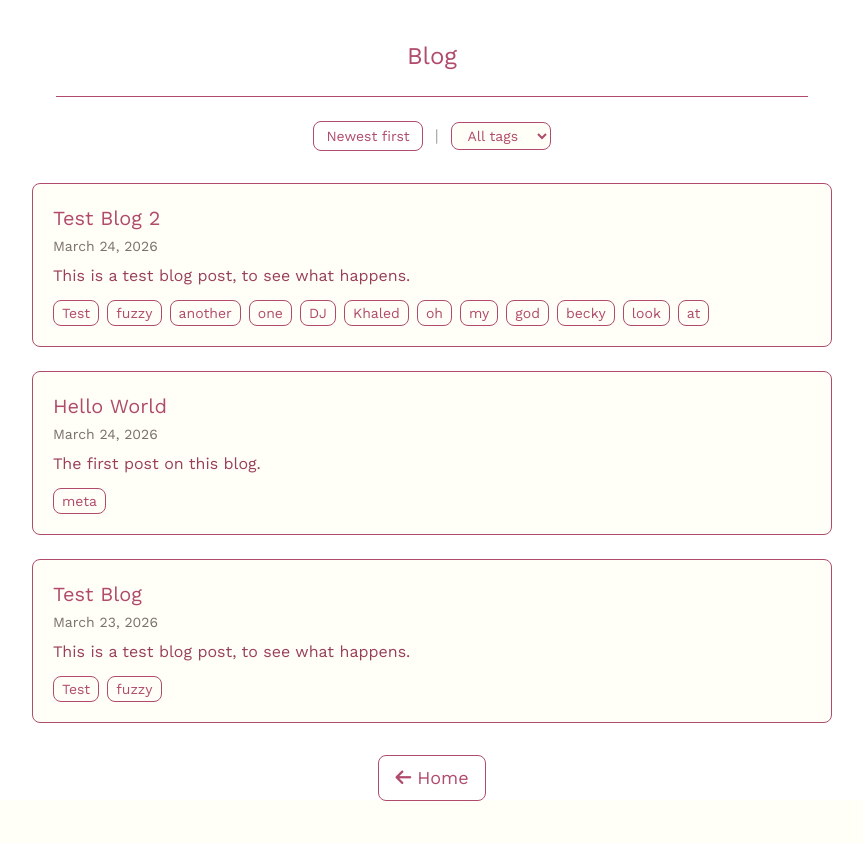
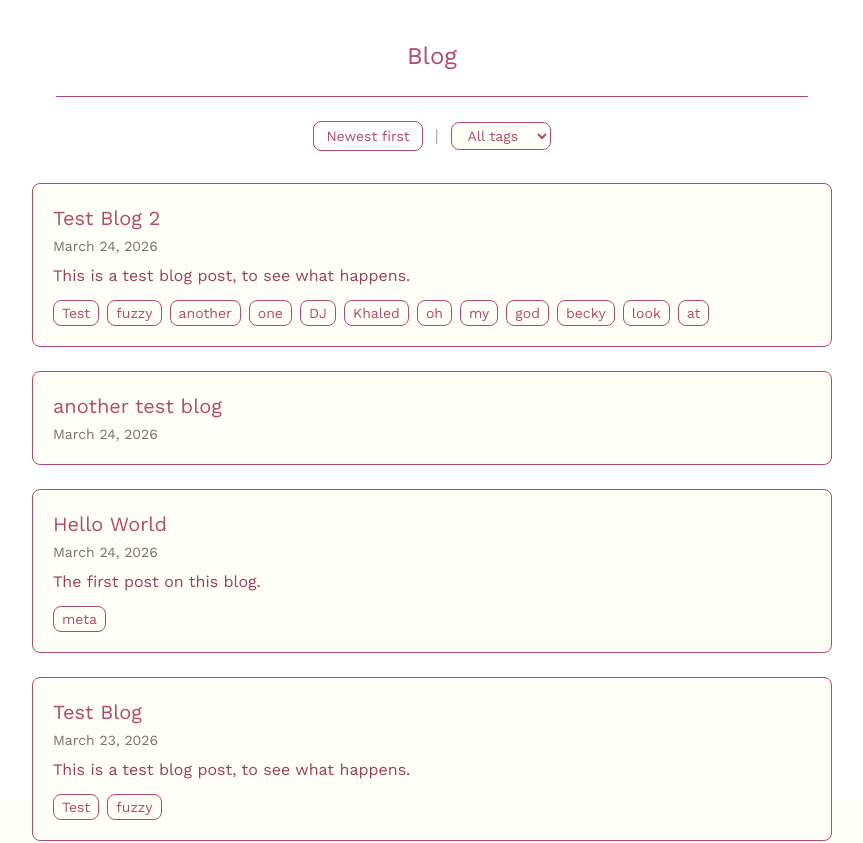
Before and after one commit to jacob-fm/portfolio-site-react, a React (Vite) app: page /blog in a window 1280 px wide. Shown: the top 843 px of the page, without its empty margins (208-1071 px from the left). Built offline with nearby package versions, Linux system fonts and the light colour scheme.

Commit message:
generate defaults for missing blog frontmatter

```diff
--- /dev/null
+++ b/src/content/blog/another test blog.md
@@ -0,0 +1,10 @@
+---
+title:
+date: 2026-03-24
+tags:
+  - BLOG
+slug:
+description:
+---
+
+# Another Test Blog
--- a/src/lib/blog.js
+++ b/src/lib/blog.js
@@ -1,3 +1,5 @@
+import blogMetadata from "virtual:blog-metadata";
+
 const modules = import.meta.glob("/src/content/blog/*.md", {
   eager: true,
   query: "?raw",
@@ -52,15 +54,39 @@ function parseFrontmatter(raw) {
 }
 
 function parsePosts() {
-  return Object.values(modules).map((raw) => {
+  const seenSlugs = new Set();
+
+  return Object.entries(modules).map(([filePath, raw]) => {
     const { data, content } = parseFrontmatter(raw);
+
+    const fileName = filePath.split("/").pop().replace(/\.md$/, "");
+
+    const title = data.title || fileName;
+
+    const date =
+      data.date ||
+      blogMetadata[filePath]?.birthtime?.slice(0, 10) ||
+      new Date().toISOString().slice(0, 10);
+
+    let slug;
+    if (data.slug) {
+      slug = data.slug;
+    } else {
+      const base = fileName.toLowerCase().replace(/\s+/g, "-");
+      slug = base;
+      let counter = 2;
+      while (seenSlugs.has(slug)) {
+        slug = `${base}-${counter}`;
+        counter++;
+      }
+    }
+    seenSlugs.add(slug);
+
     return {
-      slug: data.slug,
-      title: data.title,
-      date: data.date,
-      tags: (data.tags || []).filter(
-        (t) => t.toLowerCase() !== "blog"
-      ),
+      slug,
+      title,
+      date,
+      tags: (data.tags || []).filter((t) => t.toLowerCase() !== "blog"),
       description: data.description || "",
       content,
     };
--- a/vite.config.js
+++ b/vite.config.js
@@ -1,8 +1,36 @@
 import { defineConfig } from "vite";
 import react from "@vitejs/plugin-react";
 import tailwindcss from "@tailwindcss/vite";
+import fs from "fs";
+import path from "path";
+
+function blogMetadataPlugin() {
+  const virtualId = "virtual:blog-metadata";
+  const resolvedId = "\0" + virtualId;
+
+  return {
+    name: "blog-metadata",
+    resolveId(id) {
+      if (id === virtualId) return resolvedId;
+    },
+    load(id) {
+      if (id === resolvedId) {
+        const blogDir = path.resolve("src/content/blog");
+        const files = fs.readdirSync(blogDir).filter((f) => f.endsWith(".md"));
+        const metadata = {};
+        for (const file of files) {
+          const stats = fs.statSync(path.join(blogDir, file));
+          metadata[`/src/content/blog/${file}`] = {
+            birthtime: stats.birthtime.toISOString(),
+          };
+        }
+        return `export default ${JSON.stringify(metadata)}`;
+      }
+    },
+  };
+}
 
 // https://vite.dev/config/
 export default defineConfig({
-  plugins: [react(), tailwindcss()],
+  plugins: [blogMetadataPlugin(), react(), tailwindcss()],
 });
```
